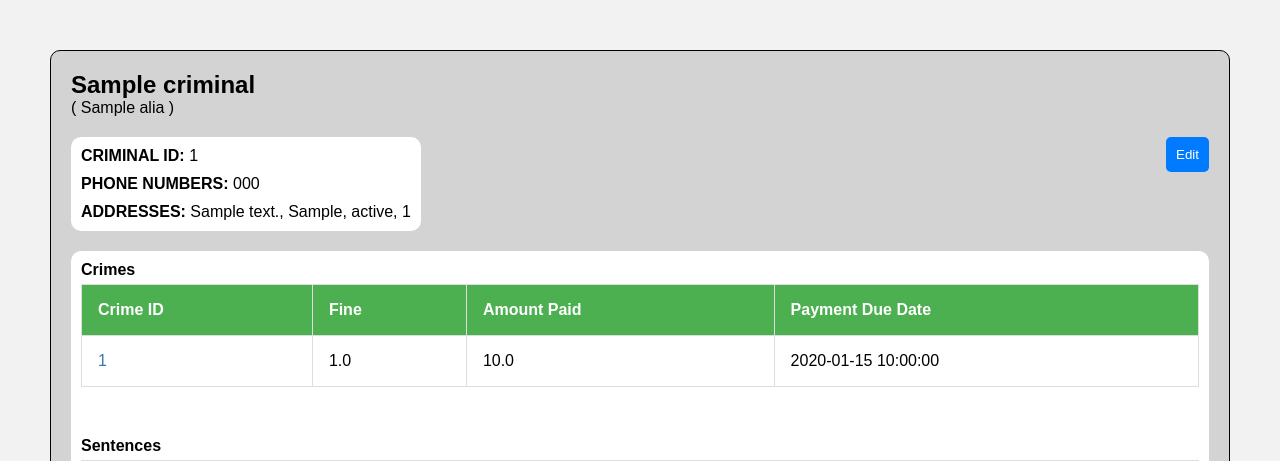
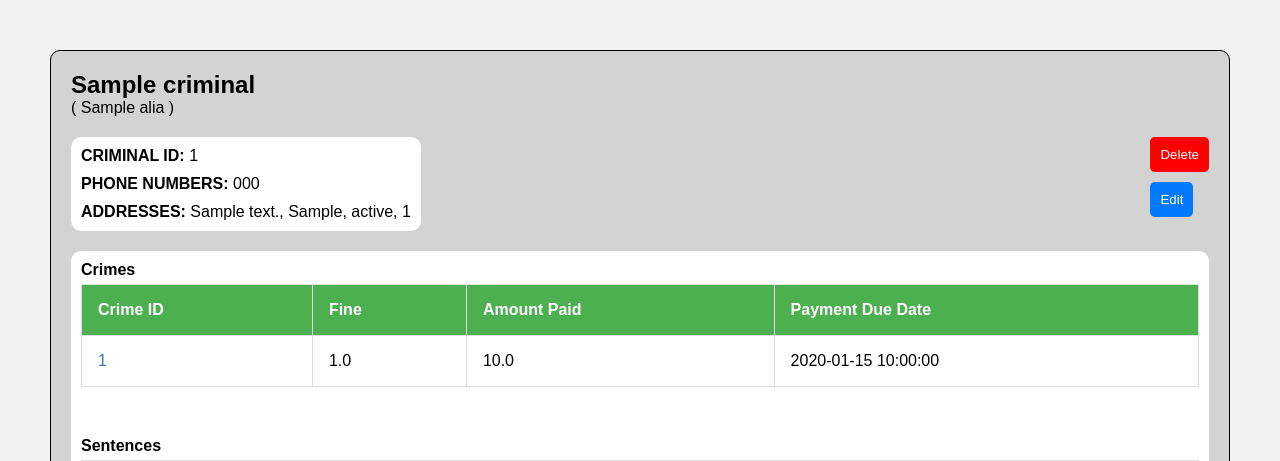
Before and after one commit to wl2352/database-project, a Flask app: page /criminal/1 in a window 1280 px wide. Shown: the part 48-509 px from the top of the page. Run offline with Flask 3, Linux system fonts and the light colour scheme; tables that the repository leaves empty hold one stand-in row (values such as "Sample post").

Commit message:
- fixed crime endpoint using criminal model - can delete criminals, deletes all related data

```diff
--- a/app.py
+++ b/app.py
@@ -1,4 +1,4 @@
-from flask import Flask, render_template, request, redirect, url_for, abort
+from flask import Flask, render_template, request, redirect, url_for, abort, jsonify, make_response
 from config import db
 from models.criminal import Criminal
 from models.alias import Alias
@@ -42,7 +42,7 @@ def list_of_charges():
     charges = Charge.query.all()
     return render_template('charges.html', charges=charges)
 
-@app.route('/criminal/<int:id>', methods=['GET', 'POST'])
+@app.route('/criminal/<int:id>', methods=['GET', 'POST', 'DELETE'])
 def get_criminal(id):
     criminal = Criminal.query.get(id)
     if not criminal:
@@ -145,7 +145,13 @@ def get_criminal(id):
 
         db.session.commit()
         return redirect(url_for('get_criminal', id=id))
-
+    elif request.method == 'DELETE':
+        criminal = Criminal.query.get(id)
+        if criminal is None:
+            return make_response(jsonify({'message': 'No criminal found with this ID'}), 404)
+        db.session.delete(criminal)
+        db.session.commit()
+        return make_response(jsonify({'message': 'Criminal has been deleted'}), 200)
     else: # GET request
         crimes = Crime.query.filter_by(criminal_id=id).all()
         sentences = Sentence.query.filter_by(criminal_id=id).all()
@@ -153,8 +159,8 @@ def get_criminal(id):
 
 @app.route('/crime/<int:id>', methods=['GET', 'POST'])
 def get_crime(id):
-    criminal = Criminal.query.get(id)
-    if criminal is None:
+    crime = Crime.query.get(id)
+    if crime is None:
         abort(404, description="No crime found with the provided ID.")
     if request.method == 'POST':
         # add user authentication before proceeding
@@ -178,9 +184,6 @@ def get_crime(id):
         db.session.commit()
         return redirect(url_for('get_crime', id=id))
     else:
-        crime = Crime.query.get(id)
-        if crime is None:
-            abort(404, description="No crime found with the provided ID.")
         charges = Charge.query.filter_by(crime_id=id).all()
         charge_codes = [str(charge.charge_code) for charge in charges]
         appeals = Appeal.query.filter_by(crime_id=id).all()
--- a/models/address.py
+++ b/models/address.py
@@ -10,7 +10,7 @@ class Address(db.Model):
     zip_code = db.Column(db.Integer, primary_key=True)
 
     # Relationship with Criminal Model
-    criminal = db.relationship('Criminal', backref=db.backref('addresses', lazy=True))
+    criminal = db.relationship('Criminal', back_populates='addresses')
 
     def __repr__(self):
         return '<Address %r>' % self.street_address
--- a/models/alias.py
+++ b/models/alias.py
@@ -6,4 +6,4 @@ class Alias(db.Model):
     alias_name = db.Column(db.String(250), primary_key=True)
     criminal_id = db.Column(db.Integer, db.ForeignKey('criminal.criminal_id'), primary_key=True)
 
-    criminal = db.relationship('Criminal', backref=db.backref('aliases', lazy=True))
+    criminal = db.relationship('Criminal', back_populates='aliases')
--- a/models/appeal.py
+++ b/models/appeal.py
@@ -8,3 +8,5 @@ class Appeal(db.Model):
     filing_date = db.Column(db.Date)
     hearing_date = db.Column(db.Date)
     appeal_status = db.Column(db.String(150))
+
+    crime = db.relationship('Crime', back_populates='appeals')
--- a/models/charge.py
+++ b/models/charge.py
@@ -6,4 +6,5 @@ class Charge(db.Model):
     charge_code = db.Column(db.Integer, primary_key=True)
     crime_id = db.Column(db.Integer, db.ForeignKey('crime.crime_id'), primary_key=True)
     classification = db.Column(db.String(150))
-    crime = db.relationship('Crime', backref=db.backref('crime', lazy=True))
+
+    crime = db.relationship('Crime', back_populates='charges')
--- a/models/crime_officer.py
+++ b/models/crime_officer.py
@@ -5,5 +5,6 @@ class CrimeOfficer(db.Model):
 
     crime_id = db.Column(db.Integer, db.ForeignKey('crime.crime_id'), primary_key=True)
     badge_no = db.Column(db.Integer, db.ForeignKey('officer.badge_no'), primary_key=True)
+
     officer = db.relationship('Officer', backref=db.backref('crime_officers', lazy=True))
-    crime = db.relationship('Crime', backref=db.backref('crime_officers', lazy=True))
+    crime = db.relationship('Crime', back_populates='crime_officers')
--- a/models/criminal_phone.py
+++ b/models/criminal_phone.py
@@ -6,4 +6,4 @@ class CriminalPhone(db.Model):
     criminal_id = db.Column(db.Integer, db.ForeignKey('criminal.criminal_id'), primary_key=True)
     c_phone_number = db.Column(db.String(15), primary_key=True)
 
-    criminal = db.relationship('Criminal', backref=db.backref('phones', lazy=True))
+    criminal = db.relationship('Criminal', back_populates='phones')
--- a/models/sentences.py
+++ b/models/sentences.py
@@ -10,4 +10,4 @@ class Sentence(db.Model):
     num_violations = db.Column(db.Integer)
     type = db.Column(db.String(150))
 
-    criminal = db.relationship('Criminal', backref=db.backref('sentences', lazy=True))
+    criminal = db.relationship('Criminal', back_populates='sentences')
--- a/static/modal.js
+++ b/static/modal.js
@@ -1,6 +1,25 @@
 const modal = document.getElementsByClassName('modal')[0];
 const btn = document.getElementsByClassName('edit')[0];
 const span = document.getElementsByClassName("close")[0];
+
+async function deletePrompt(type, id) {
+    switch(type) {
+        case 'criminal':
+            const inp = confirm('Delete this criminal? All related data will be deleted.')
+            if (inp) {
+                const res = await fetch(`/criminal/${id}`, {
+                    method: 'DELETE'
+                });
+                if (res.ok) {
+                    window.location.href = '/criminals';
+                }
+                else {
+                    prompt('something went wrong')
+                }
+            }
+            break;
+    }
+}
 
 btn.onclick = function() {
     modal.style.display = "block";
--- a/static/style.css
+++ b/static/style.css
@@ -33,6 +33,16 @@ li {
 
 label {
     display: inline-block;
+}
+
+.edit-delete {
+    display: flex;
+    flex-direction: column;
+    gap: 10px;
+}
+
+.delete {
+    background-color: red;
 }
 
 /* tables */
--- a/templates/criminal.html
+++ b/templates/criminal.html
@@ -30,7 +30,9 @@
 
 
         <!-- Button to Open the Modal -->
-        <button id="edit-criminal" class="edit">Edit</button>
+        <div class="edit-delete">
+            <button class="delete" onclick="deletePrompt('criminal', '{{ criminal.criminal_id }}')">Delete</button>            <button id="edit-criminal" class="edit">Edit</button>
+        </div>
 
         <!-- The Modal -->
         <div id="criminal-modal" class="modal">
```
Also changed, not shown: models/crime.py (+6 -2 lines), models/criminal.py (+7 -0 lines).
